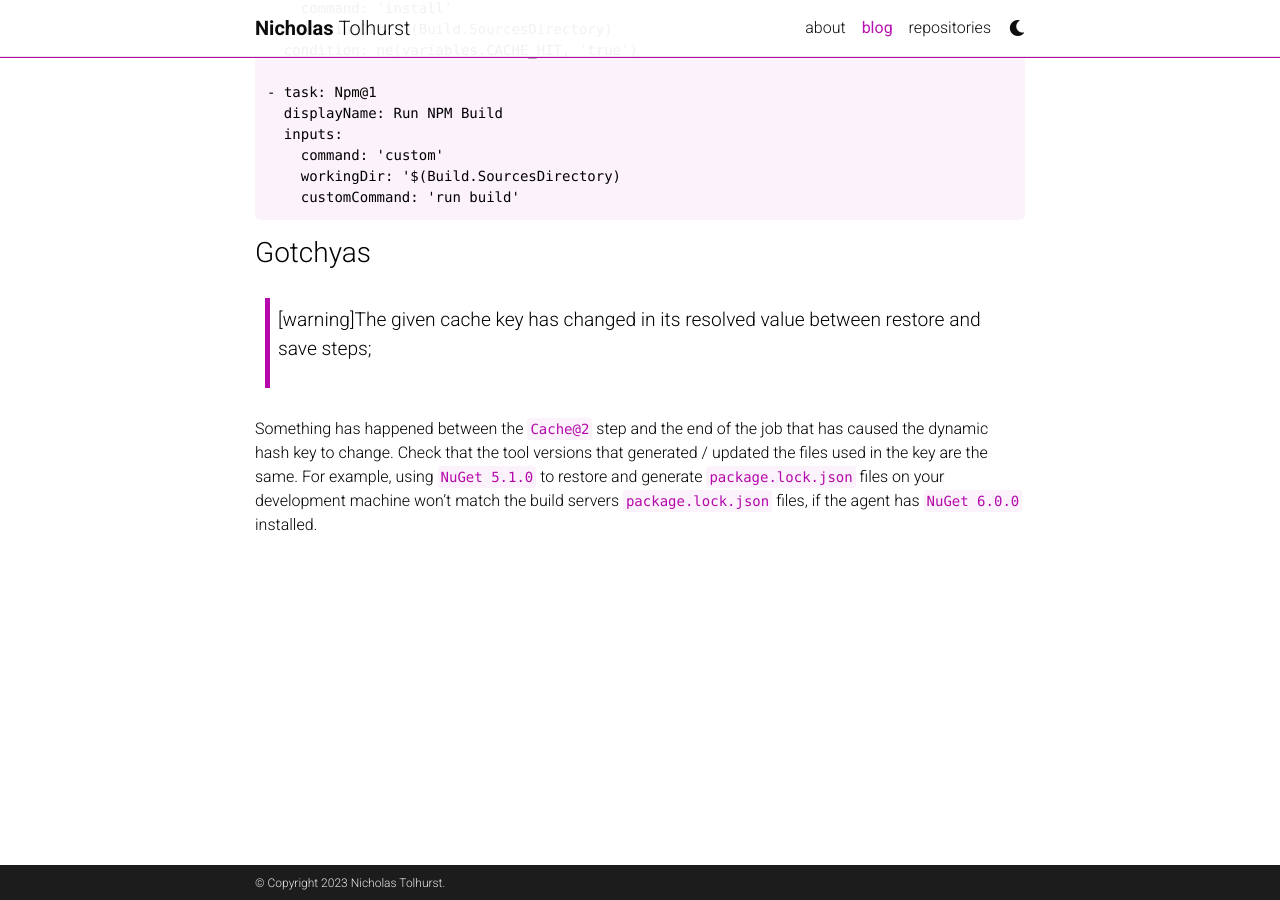
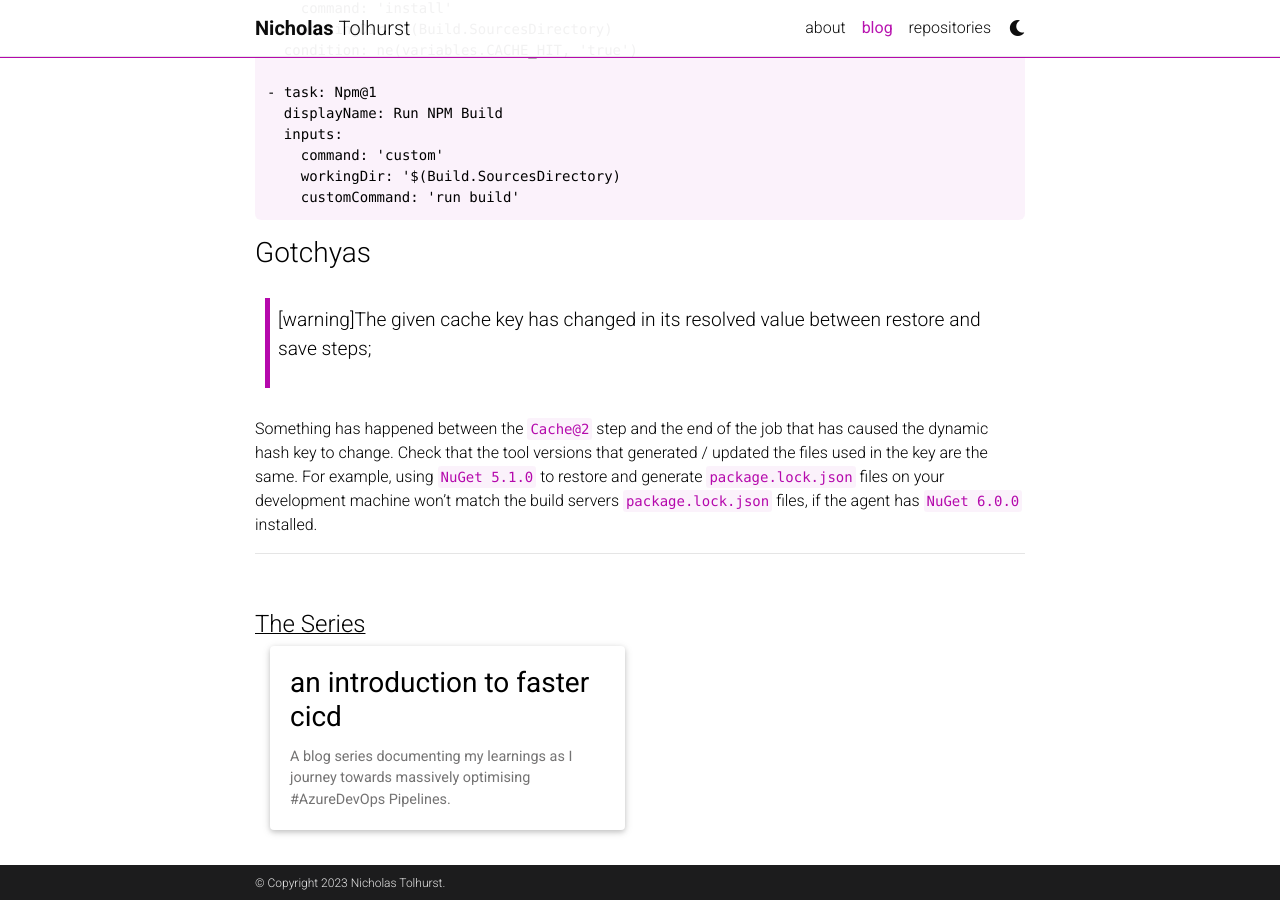
Before and after one commit to nicktolhurst/nicktolhurst.github.io, a Jekyll site: the page built from _posts/2023-03-12-faster-ci-nuget-caching.md, in a window 1280 px wide and 900 px high, scrolled down 1690 px. Built offline with Jekyll 4.4.1, drawn with Linux system fonts in a browser that asks for light colours; full-size pictures stand in for the smaller copies a plugin makes; comment, search, counter and statistics services are not loaded; a style sheet for code colours, icons or effects is not loaded.

Commit message:
adds related posts to all related posts

```diff
--- a/_posts/2023-03-12-faster-ci-nuget-caching.md
+++ b/_posts/2023-03-12-faster-ci-nuget-caching.md
@@ -62,3 +62,23 @@ A suitable cache key for NPM dependencies would be `npm | "$(Agent.OS)" | **/pac
 > [warning]The given cache key has changed in its resolved value between restore and save steps;
 
 Something has happened between the `Cache@2` step and the end of the job that has caused the dynamic hash key to change. Check that the tool versions that generated / updated the files used in the key are the same. For example, using `NuGet 5.1.0` to restore and generate `package.lock.json` files on your development machine won't match the build servers `package.lock.json` files, if the agent has `NuGet 6.0.0` installed.
+
+{%- assign sorted_projects = site.posts | sort: "date" -%}
+<!-- Generate cards for each post in this series. -->
+<br>
+<hr>
+<br>
+#### The Series
+<div class="container">
+  <div class="row row-cols-2">
+  {%- for post in sorted_projects limit:6 -%}
+    {% for category in page.categories %}
+      {% if post.categories contains category %}
+        {% if post.url != page.url %}
+          {% include posts_horizontal.html %}
+        {% endif %}
+      {%- endif %}
+    {% endfor %}
+  {%- endfor %}
+  </div>
+</div>
```
Also changed, not shown: _posts/2023-03-11-faster-ci-introduction.md (+1 -2 lines).
